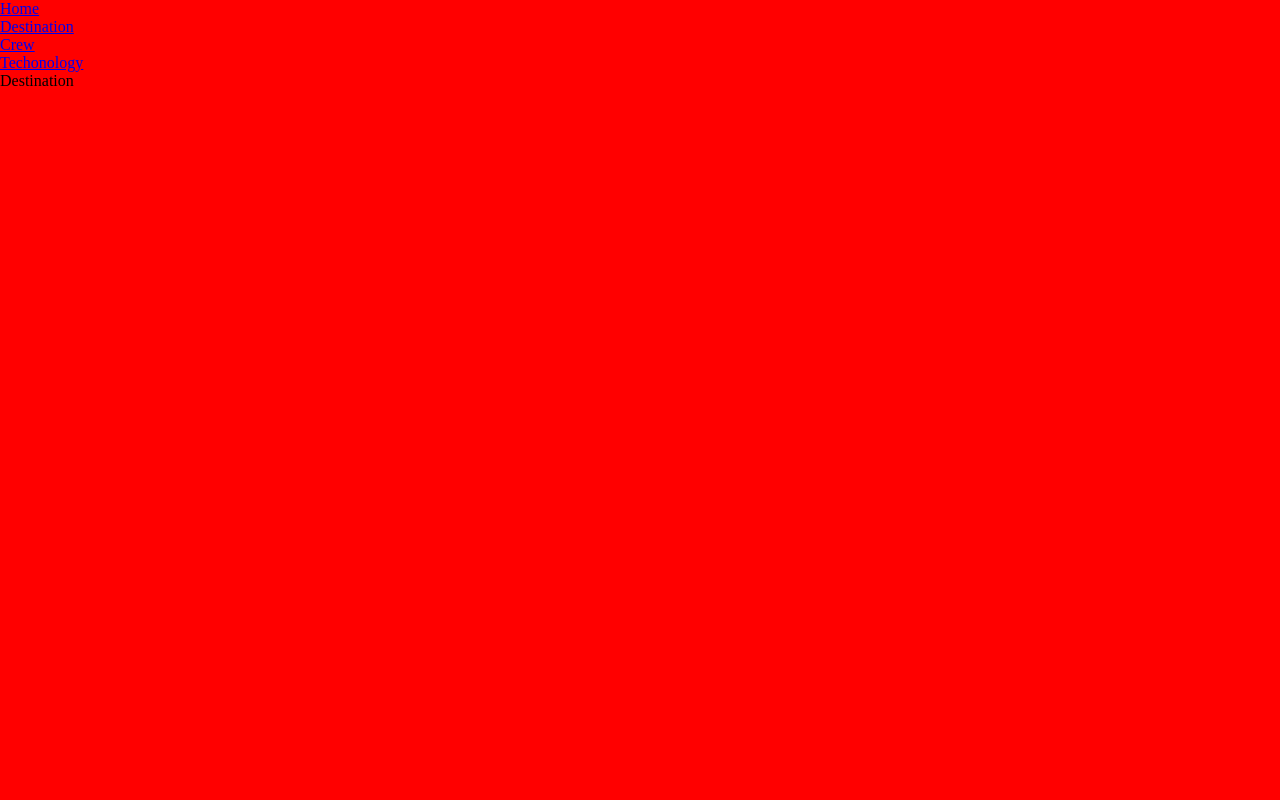
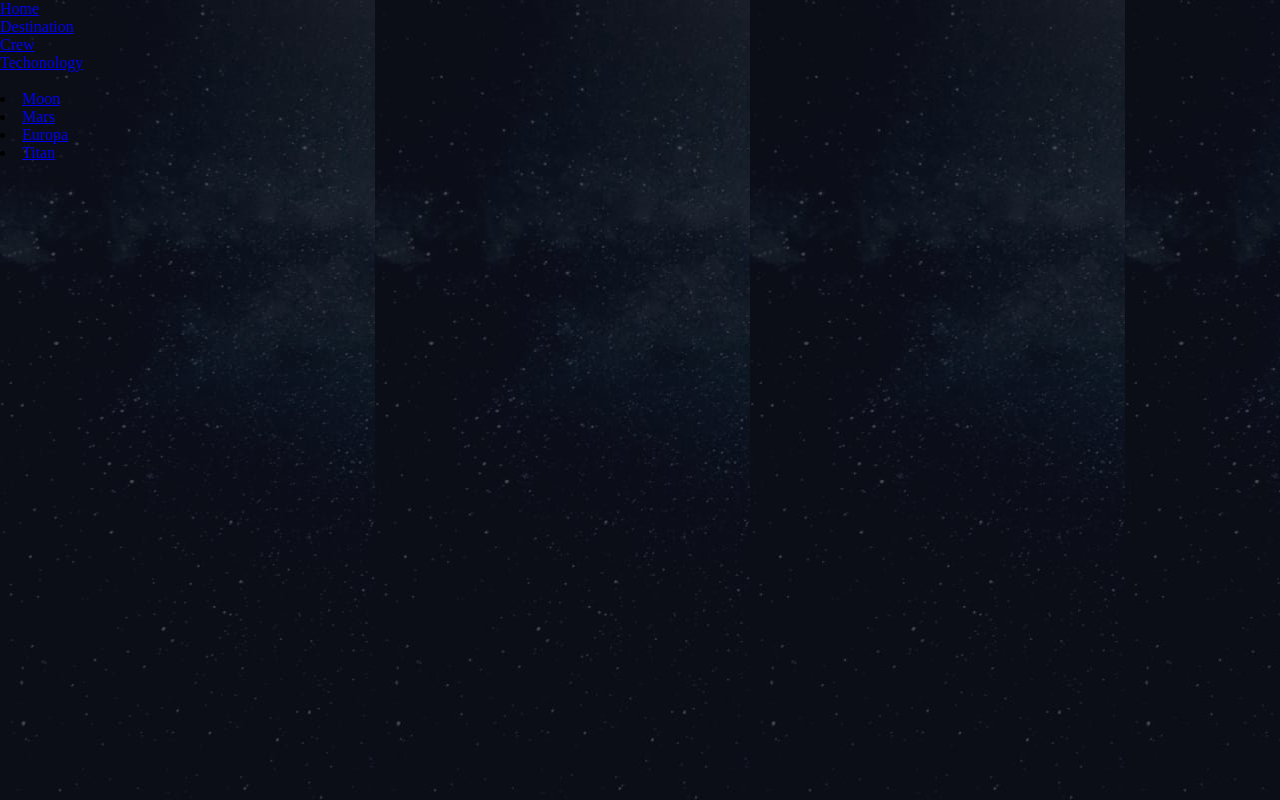
Before and after one commit to Mrcsbda/Space-Tourism, a React (Vite) app: page /destination/Moon in a window 1280 px wide. Built offline with nearby package versions, Linux system fonts and the light colour scheme.

Commit message:
:construction: working in destination

```diff
--- a/src/components/destinationInfo/DestinationInfo.jsx
+++ b/src/components/destinationInfo/DestinationInfo.jsx
@@ -0,0 +1,22 @@
+import React from 'react'
+
+const DestinationInfo = () => {
+    return (
+        <div>
+            <h1></h1>
+            <p></p>
+            <div>
+                <div>
+                    <h3></h3>
+                    <p></p>
+                </div>
+                <div>
+                    <h3></h3>
+                    <p></p>
+                </div>
+            </div>
+        </div>
+    )
+}
+
+export default DestinationInfo
--- a/src/pages/destination/Destination.jsx
+++ b/src/pages/destination/Destination.jsx
@@ -1,8 +1,35 @@
-import React from 'react'
+import React, { useEffect } from 'react'
+import { NavLink, useParams } from 'react-router-dom'
+import DestinationInfo from '../../components/destinationInfo/DestinationInfo'
 
 const Destination = () => {
+  const { destinationName } = useParams()
+  useEffect(() => {
+    console.log(destinationName)
+  }, [destinationName])
+
   return (
-    <div>Destination</div>
+    <section>
+      <h2></h2>
+      <img src="" alt="" />
+      <div>
+        <nav>
+          <li>
+            <NavLink to="/destination/Moon">Moon</NavLink>
+          </li>
+          <li>
+            <NavLink to="/destination/Mars">Mars</NavLink>
+          </li>
+          <li>
+            <NavLink to="/destination/Europa">Europa</NavLink>
+          </li>
+          <li>
+            <NavLink to="/destination/Titan">Titan</NavLink>
+          </li>
+        </nav>
+        <DestinationInfo/>
+      </div>
+    </section>
   )
 }
 
--- a/src/pages/layaout/Layout.jsx
+++ b/src/pages/layaout/Layout.jsx
@@ -30,10 +30,10 @@ const Layout = () => {
     }
 
     return (
-        <div className={`layout ${styleBackground}`}>
+        <article className={`layout ${styleBackground}`}>
             <Header />
             <Outlet />
-        </div>
+        </article>
     )
 }
 
--- a/src/pages/layaout/layout.scss
+++ b/src/pages/layaout/layout.scss
@@ -4,8 +4,9 @@
     min-height: 100vh;
     max-height: 100%;
 }
+
 .destination {
-    background-color: red;
+    background-image: url("/images/destination/background-destination-mobile.jpg");
 }
 
 .home {
```
Also changed, not shown: src/services/destination.js (+8 -8 lines).
